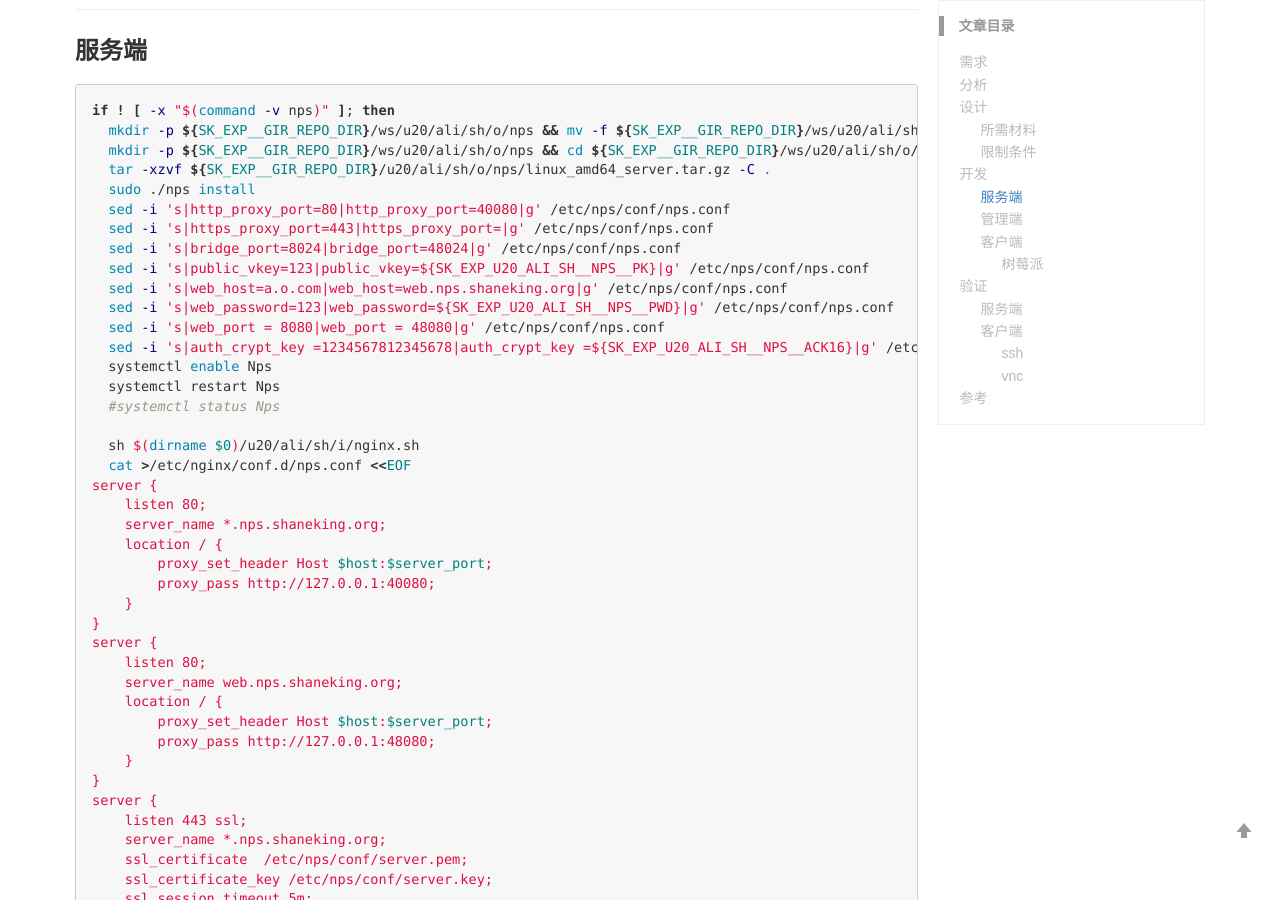
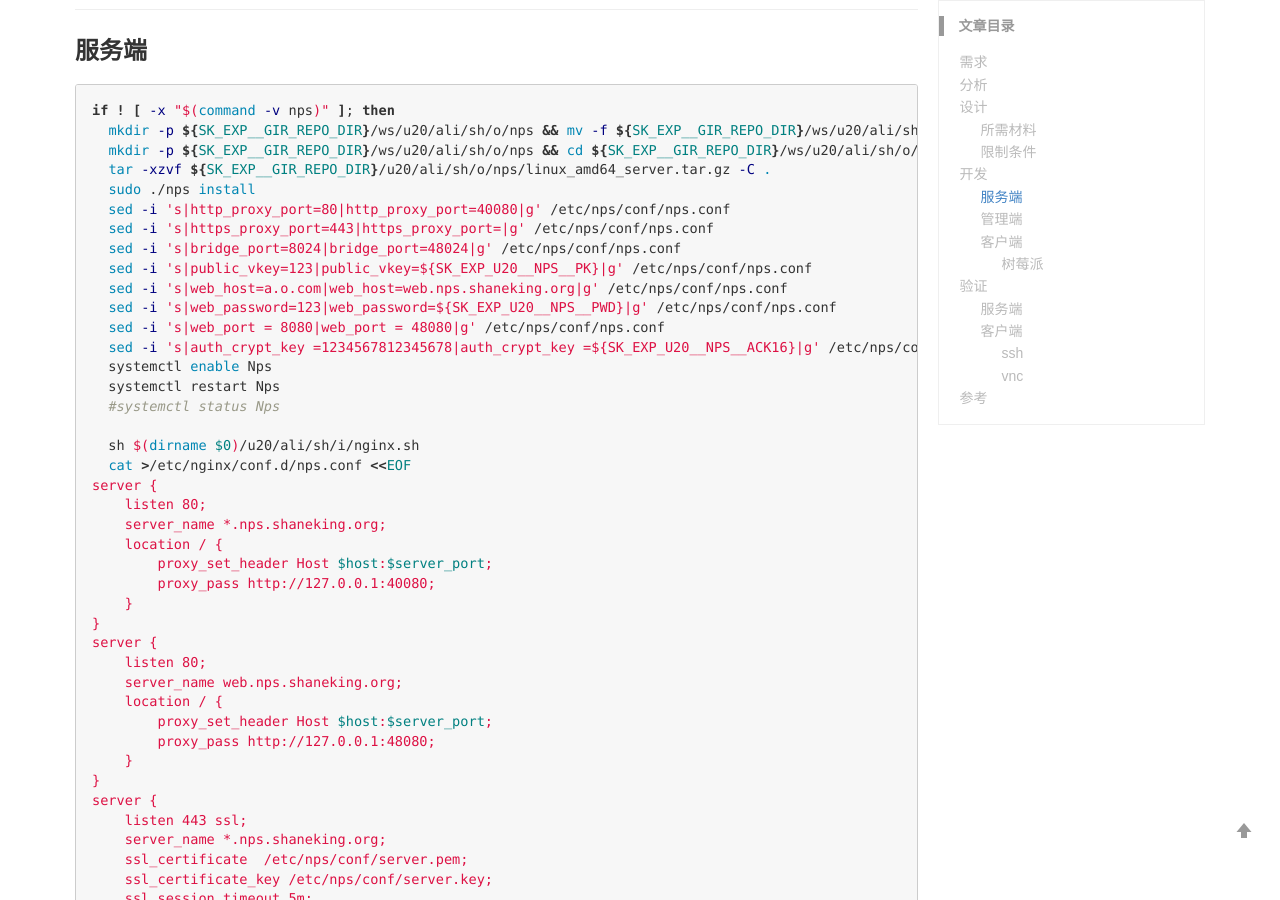
Before and after one commit to ShaneKing/ShaneKing.github.io, a Jekyll site: the page built from _posts/2021-01-01-intranet-penetration.md, in a window 1280 px wide and 900 px high, scrolled down 1013 px. Built offline with Jekyll 4.4.1, drawn with Linux system fonts in a browser that asks for light colours; comment, search, counter and statistics services are not loaded; some of the changed text lies outside the part shown.

Commit message:
del ali sh

````diff
--- a/_posts/2021-01-01-intranet-penetration.md
+++ b/_posts/2021-01-01-intranet-penetration.md
@@ -37,11 +37,11 @@
   sed -i 's|http_proxy_port=80|http_proxy_port=40080|g' /etc/nps/conf/nps.conf
   sed -i 's|https_proxy_port=443|https_proxy_port=|g' /etc/nps/conf/nps.conf
   sed -i 's|bridge_port=8024|bridge_port=48024|g' /etc/nps/conf/nps.conf
-  sed -i 's|public_vkey=123|public_vkey=${SK_EXP_U20_ALI_SH__NPS__PK}|g' /etc/nps/conf/nps.conf
+  sed -i 's|public_vkey=123|public_vkey=${SK_EXP_U20__NPS__PK}|g' /etc/nps/conf/nps.conf
   sed -i 's|web_host=a.o.com|web_host=web.nps.shaneking.org|g' /etc/nps/conf/nps.conf
-  sed -i 's|web_password=123|web_password=${SK_EXP_U20_ALI_SH__NPS__PWD}|g' /etc/nps/conf/nps.conf
+  sed -i 's|web_password=123|web_password=${SK_EXP_U20__NPS__PWD}|g' /etc/nps/conf/nps.conf
   sed -i 's|web_port = 8080|web_port = 48080|g' /etc/nps/conf/nps.conf
-  sed -i 's|auth_crypt_key =1234567812345678|auth_crypt_key =${SK_EXP_U20_ALI_SH__NPS__ACK16}|g' /etc/nps/conf/nps.conf
+  sed -i 's|auth_crypt_key =1234567812345678|auth_crypt_key =${SK_EXP_U20__NPS__ACK16}|g' /etc/nps/conf/nps.conf
   systemctl enable Nps
   systemctl restart Nps
   #systemctl status Nps
@@ -107,15 +107,15 @@
 #### 树莓派
 ```bash
 if ! [ -x "$(command -v npc)" ]; then
-  mkdir -p ${SK_EXP__GIR_REPO_DIR}/ws/rpi/v7/sh/o/npc && mv -f ${SK_EXP__GIR_REPO_DIR}/ws/rpi/v7/sh/o/npc ${SK_EXP__GIR_REPO_DIR}/ws/rpi/v7/sh/o/npc.skbak$(date +'%Y%m%d%H%M%S')
-  mkdir -p ${SK_EXP__GIR_REPO_DIR}/ws/rpi/v7/sh/o/npc && cd ${SK_EXP__GIR_REPO_DIR}/ws/rpi/v7/sh/o/npc
-  tar -xzvf ${SK_EXP__GIR_REPO_DIR}/rpi/v7/sh/o/npc/linux_arm_v7_client.tar.gz -C .
+  mkdir -p ${SK_EXP__GIR_REPO_DIR}/ws/r32/o/npc && mv -f ${SK_EXP__GIR_REPO_DIR}/ws/r32/o/npc ${SK_EXP__GIR_REPO_DIR}/ws/r32/o/npc.skbak$(date +'%Y%m%d%H%M%S')
+  mkdir -p ${SK_EXP__GIR_REPO_DIR}/ws/r32/o/npc && cd ${SK_EXP__GIR_REPO_DIR}/ws/r32/o/npc
+  tar -xzvf ${SK_EXP__GIR_REPO_DIR}/r32/o/npc/linux_arm_v7_client.tar.gz -C .
   sudo mkdir -p /etc/npc/conf && sudo chmod -R 777 /etc/npc
   cat >/etc/npc/conf/npc.conf <<EOF
 [common]
 server_addr=nps.shaneking.org:48024
 conn_type=tcp
-vkey=${SK_EXP_RPI_V7_SH__NPC__VK}
+vkey=${SK_EXP_R32__NPC__VK}
 auto_reconnection=true
 max_conn=1000
 flow_limit=1000
````
